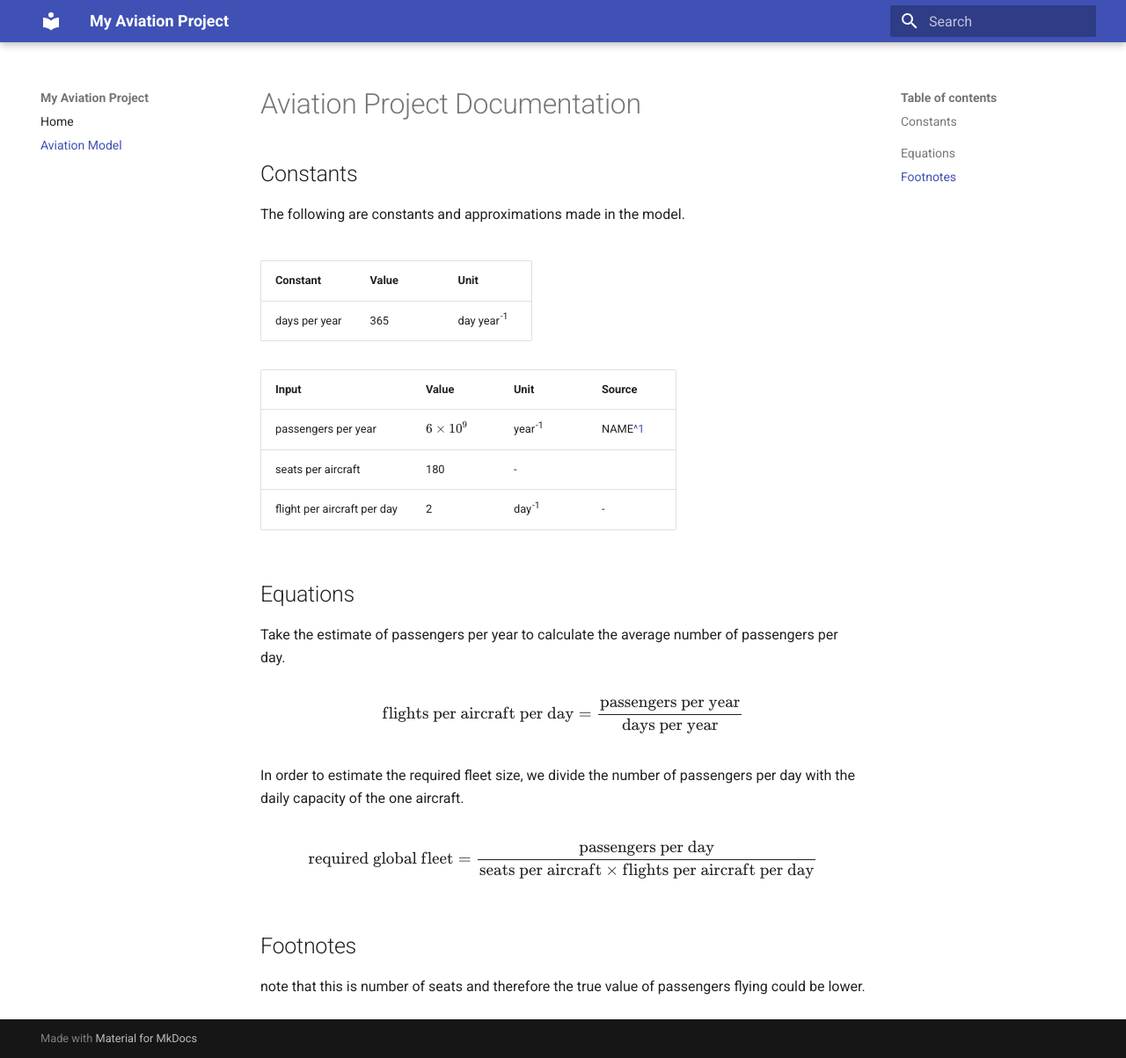
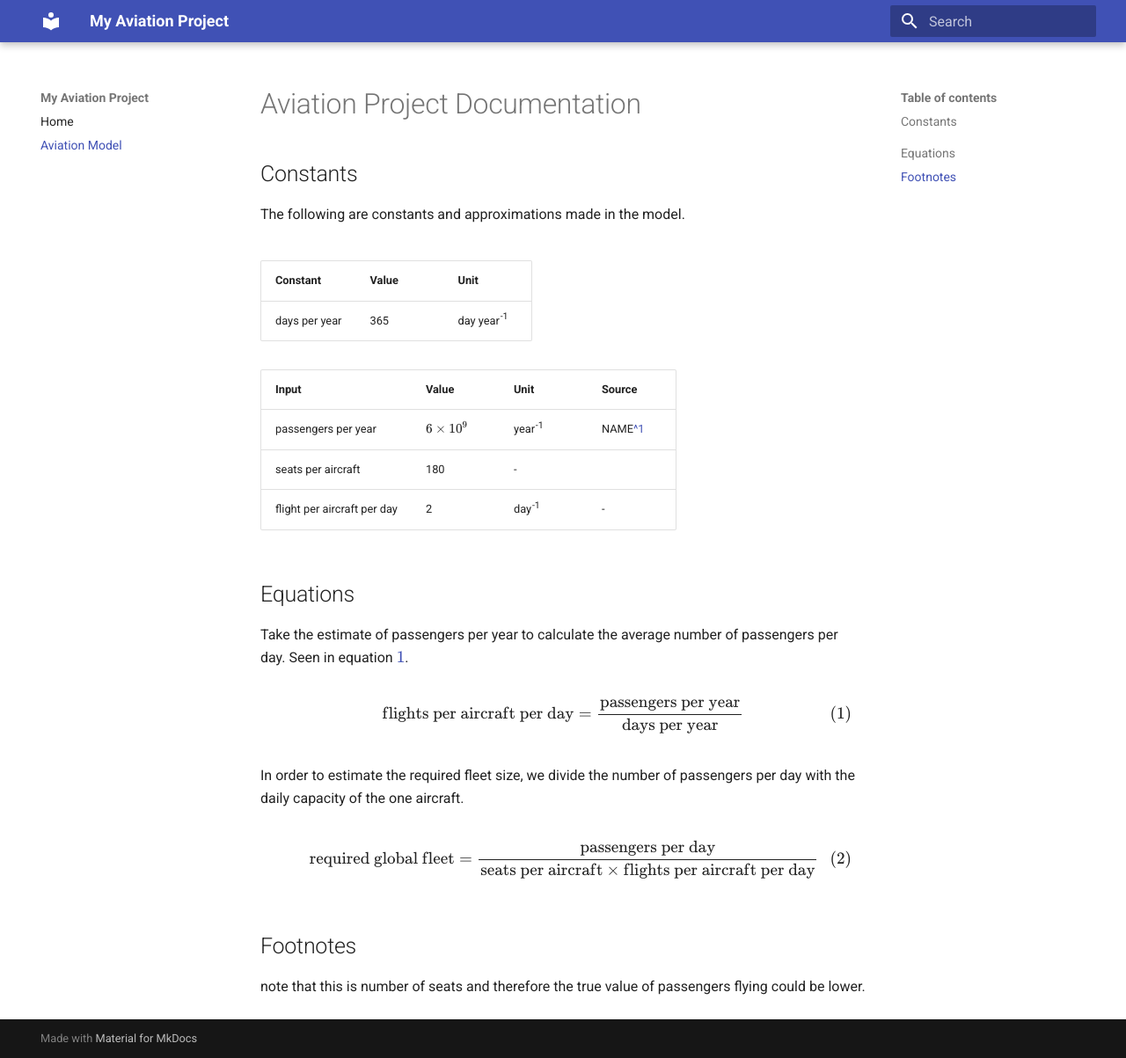
Before and after one commit to s-ana-314/aviation, an MkDocs documentation site: the page built from docs/aviation.md, in a window 1280 px wide and 1203 px high. Shown: the whole window at 88% size. Built offline with MkDocs 1.6.1 and Material for MkDocs 9.7.7, drawn with Linux system fonts in a browser that asks for light colours; some of the changed lines change nothing that is shown.

Commit message:
added equations referencing

```diff
--- a/docs/aviation.md
+++ b/docs/aviation.md
@@ -19,15 +19,24 @@ The following are constants and approximations made in the model.
 
 ## Equations
 
-Take the estimate of passengers per year to calculate the average number of passengers per day.
+Take the estimate of passengers per year to calculate the average number of passengers per day. Seen in equation $\ref{flights_per_aircraft_per_day}$.
+
 
 $$
- \text{flights per aircraft per day} = \frac{ \text{passengers per year} }{\text{days per year} }
+\begin{equation}
+\text{flights per aircraft per day} = \frac{ \text{passengers per year} }{\text{days per year} }
+\label{flights_per_aircraft_per_day}
+\end{equation}
  $$
 
 In order to estimate the required fleet size, we divide the number of passengers per day with the daily capacity of the one aircraft.
 
-$$ \text{required global fleet}  = \frac{ \text{passengers per day} }{ \text{seats per aircraft} \times \text{flights per aircraft per day} }$$
+$$
+\begin{equation}
+ \text{required global fleet}  = \frac{ \text{passengers per day} }{ \text{seats per aircraft}\times \text{flights per aircraft per day} }
+\label{required_global_fleet}
+\end{equation}
+ $$
 
 ## Footnotes
 
--- a/docs/javascripts/mathjax.js
+++ b/docs/javascripts/mathjax.js
@@ -4,7 +4,8 @@ window.MathJax = {
     inlineMath: [["\\(", "\\)"]],
     displayMath: [["\\[", "\\]"]],
     processEscapes: true,
-    processEnvironments: true
+    processEnvironments: true,
+    tags: 'ams'
   },
   options: {
     ignoreHtmlClass: ".*|",
```
